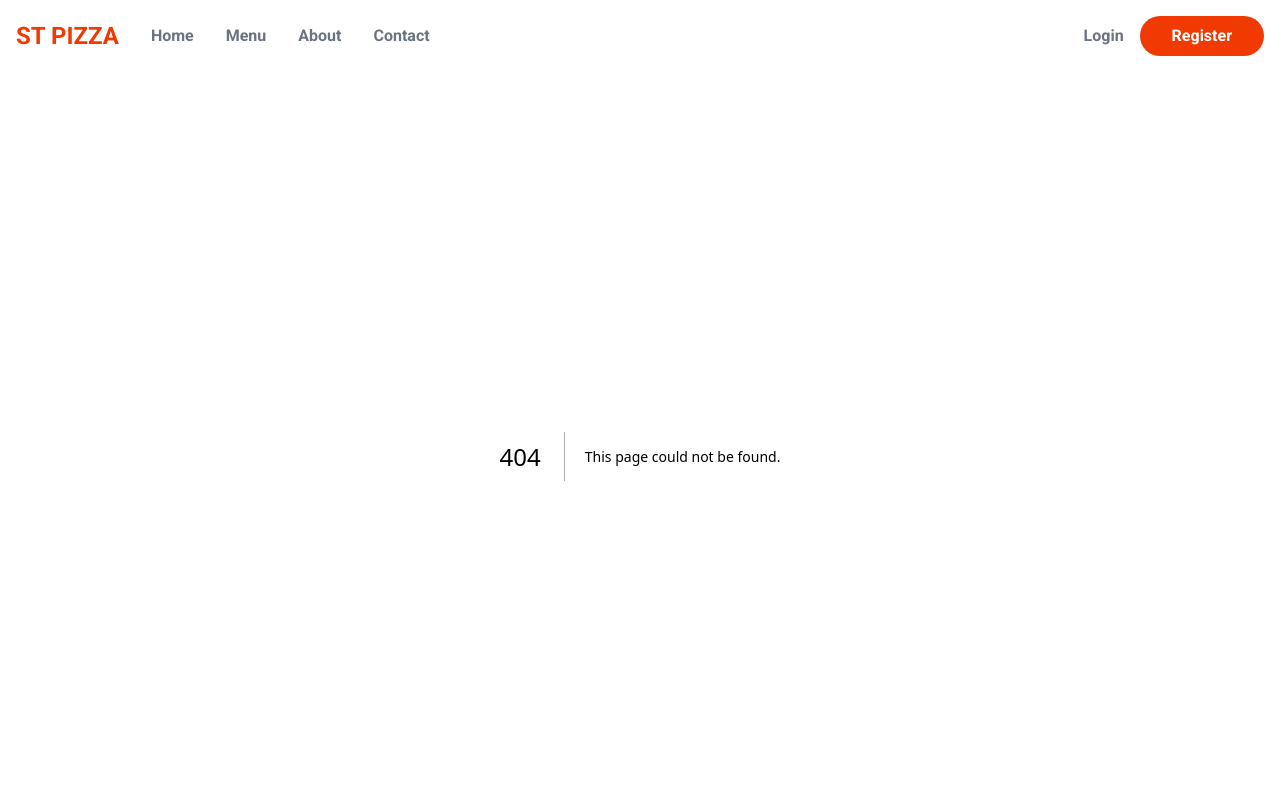
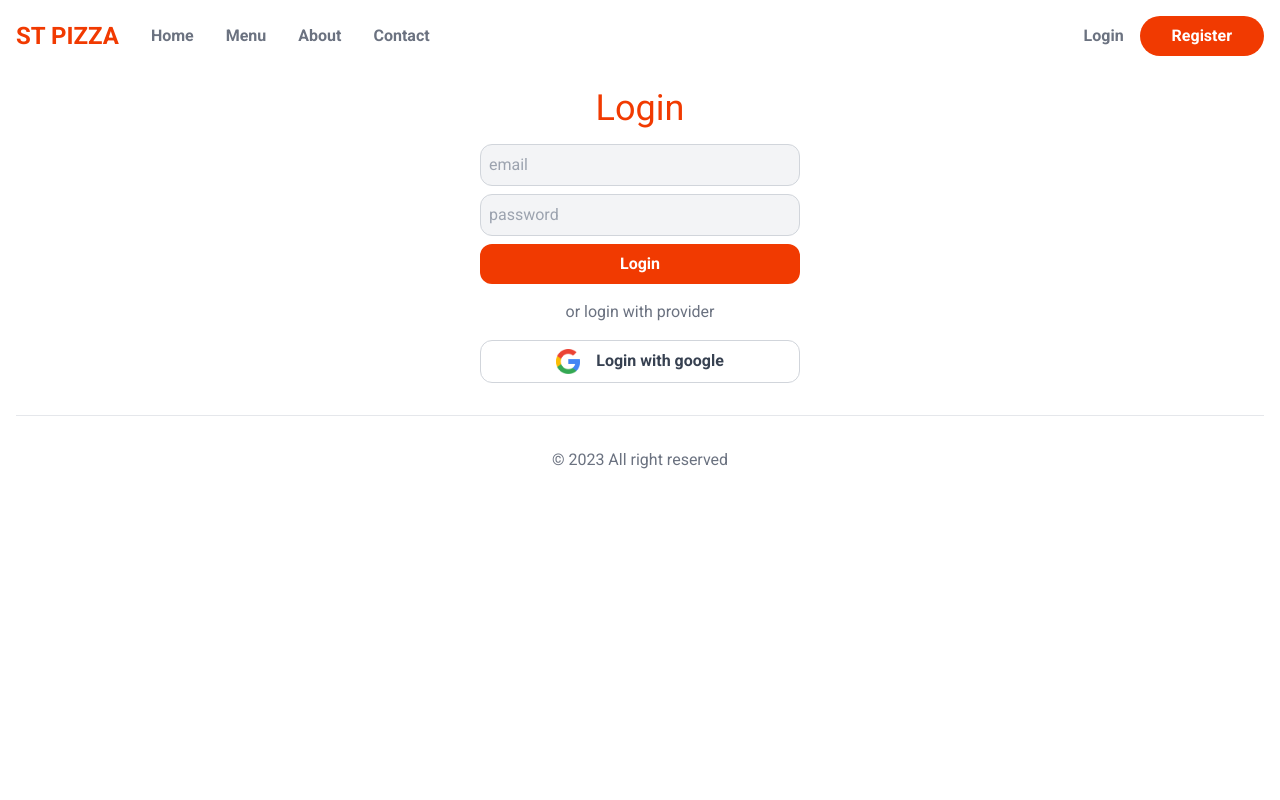
Before and after one commit to Raihanhn/Food_Ordering_App, a Next.js app: page /login in a window 1280 px wide. Before the commit this address had no page. Shown: the top 800 px of the page. Built offline with nearby package versions, Linux system fonts and the light colour scheme; no server answers.

Commit message:
login with google added

```diff
--- /dev/null
+++ b/src/app/api/auth/[...nextauth]/route.js
@@ -0,0 +1,43 @@
+import CredentialsProvider from "next-auth/providers/credentials";
+import NextAuth from "next-auth";
+import mongoose from "mongoose";
+import { User } from "../../../models/User";
+import bcrypt from "bcrypt";
+import GoogleProvider from "next-auth/providers/google";
+
+const handler = NextAuth({
+  secret: process.env.SECRET,
+  providers: [
+    GoogleProvider({
+      clientId: process.env.GOOGLE_CLIENT_ID,
+      clientSecret: process.env.GOOGLE_CLIENT_SECRET,
+    }),
+    CredentialsProvider({
+      name: "Credentials",
+      id: "credentials",
+      credentials: {
+        username: {
+          label: "Email",
+          type: "email",
+          placeholder: "test@example.com",
+        },
+        password: { label: "Password", type: "password" },
+      },
+      async authorize(credentials, req) {
+        const email = credentials?.email;
+        const password = credentials?.password;
+        mongoose.connect(process.env.MONGO_URL);
+        const user = await User.findOne({ email });
+        const passwordOk = user && bcrypt.compareSync(password, user.password);
+
+        if (passwordOk) {
+          return user;
+        }
+
+        return null;
+      },
+    }),
+  ],
+});
+
+export { handler as GET, handler as POST };
--- a/src/app/api/auth/[...nextauth]/route.ts
+++ /dev/null
@@ -1,41 +0,0 @@
-import CredentialsProvider from "next-auth/providers/credentials";
-import NextAuth from "next-auth";
-
-const handler = NextAuth({
-  providers: [
-    CredentialsProvider({
-      name: "Credentials",
-      credentials: {
-        username: {
-          label: "Email",
-          type: "email",
-          placeholder: "test@example.com",
-        },
-        password: { label: "Password", type: "password" },
-      },
-      async authorize(credentials, req) {
-        // You need to provide your own logic here that takes the credentials
-        // submitted and returns either a object representing a user or value
-        // that is false/null if the credentials are invalid.
-        // e.g. return { id: 1, name: 'J Smith', email: 'jsmith@example.com' }
-        // You can also use the `req` object to obtain additional parameters
-        // (i.e., the request IP address)
-        const res = await fetch("/your/endpoint", {
-          method: "POST",
-          body: JSON.stringify(credentials),
-          headers: { "Content-Type": "application/json" },
-        });
-        const user = await res.json();
-
-        // If no error and we have user data, return it
-        if (res.ok && user) {
-          return user;
-        }
-        // Return null if user data could not be retrieved
-        return null;
-      },
-    }),
-  ],
-});
-
-export { handler as GET, handler as POST };
--- /dev/null
+++ b/src/app/components/AppContext.js
@@ -0,0 +1,7 @@
+"use client";
+import React from "react";
+import { SessionProvider } from "next-auth/react";
+
+export default function AppProvider({ children }) {
+  return <SessionProvider> {children} </SessionProvider>;
+}
--- a/src/app/components/layout/Header.js
+++ b/src/app/components/layout/Header.js
@@ -1,7 +1,11 @@
+"use client";
 import React from "react";
 import Link from "next/link";
+import { signOut, useSession } from "next-auth/react";
 
 export default function Header() {
+  const session = useSession();
+  const status = session.status;
   return (
     <header className="flex items-center justify-between">
       <nav className="flex items-center gap-8 text-gray-500 font-semibold  ">
@@ -14,6 +18,16 @@
         <Link href={""}>Contact</Link>
       </nav>
       <nav className="flex items-center gap-4 text-gray-500 font-semibold">
+        {status === "authenticated" && (
+          <button
+            onClick={() => signOut()}
+            className="bg-primary text-white rounded-full px-8 py-2 "
+          >
+            Logout
+          </button>
+        )}
+        {status !== "authenticated" && (
+          <>
             <Link href="/login">Login</Link>
             <Link
               href={"/register"}
@@ -21,6 +35,8 @@
             >
               Register
             </Link>
+          </>
+        )}
       </nav>
     </header>
   );
--- a/src/app/components/layout/Hero.js
+++ b/src/app/components/layout/Hero.js
@@ -17,11 +17,11 @@
           delicious joy in life
         </p>
         <div className="flex gap-4 text-sm">
-          <button className="bg-primary uppercase text-white  items-center px-4 py-2 rounded-full flex gap-2">
+          <button className="bg-primary justify-center uppercase text-white  items-center  py-2 rounded-full flex gap-2">
             Order now
             <Right />
           </button>
-          <button className="flex gap-2 py-2 text-gray-600 font-semibold">
+          <button className="flex border-0 items-center gap-2 py-2 text-gray-600 font-semibold">
             Learn more
             <Right />
           </button>
--- a/src/app/layout.js
+++ b/src/app/layout.js
@@ -2,6 +2,7 @@
 import "./globals.css";
 import Header from "./components/layout/Header";
 import Footer from "./components/layout/Footer";
+import AppProvider from "./components/AppContext";
 
 const roboto = Roboto({ subsets: ["latin"], weight: ["400", "500", "700"] });
 
@@ -15,9 +16,11 @@
     <html lang="en">
       <body className={roboto.className}>
         <main className="max-w-7xl mx-auto p-4">
-          <Header />
-          {children}
-          <Footer />
+          <AppProvider>
+            <Header />
+            {children}
+            <Footer />
+          </AppProvider>
         </main>
       </body>
     </html>
--- /dev/null
+++ b/src/app/login/page.js
@@ -0,0 +1,53 @@
+"use client";
+import { signIn } from "next-auth/react";
+import Image from "next/image";
+import React, { useState } from "react";
+
+export default function LoginPage() {
+  const [email, setEmail] = useState("");
+  const [password, setPassword] = useState("");
+  const [loginInProgress, setLoginInProgress] = useState(false);
+
+  async function handleFormSubmit(ev) {
+    ev.preventDefault();
+    setLoginInProgress(true);
+    await signIn("credentials", { email, password, callbackUrl: "/" });
+    setLoginInProgress(false);
+  }
+  return (
+    <section className="mt-8">
+      <h1 className="text-center text-primary text-4xl mb-4">Login</h1>
+      <form className="max-w-xs mx-auto" onSubmit={handleFormSubmit}>
+        <input
+          type="email"
+          name="email"
+          placeholder="email"
+          value={email}
+          onChange={(ev) => setEmail(ev.target.value)}
+          disabled={loginInProgress}
+        />
+        <input
+          type="password"
+          name="password"
+          placeholder="password"
+          value={password}
+          onChange={(ev) => setPassword(ev.target.value)}
+          disabled={loginInProgress}
+        />
+        <button disabled={loginInProgress} className="" type="submit">
+          Login
+        </button>
+        <div className="my-4 text-center text-gray-500">
+          or login with provider
+        </div>
+        <button
+          onClick={() => signIn("google", { callbackUrl: "/" })}
+          className="flex gap-4 justify-center"
+        >
+          <Image src={"/google.png"} alt="" width={24} height={24} />
+          Login with google
+        </button>
+      </form>
+    </section>
+  );
+}
--- a/src/app/register/page.js
+++ b/src/app/register/page.js
@@ -53,7 +53,10 @@
         <div className="my-4 text-center text-gray-500">
           or login with provider
         </div>
-        <button className="flex gap-4 justify-center">
+        <button
+          onClick={() => signIn("google", { callbackUrl: "/" })}
+          className="flex gap-4 justify-center"
+        >
           <Image src={"/google.png"} alt="" width={24} height={24} />
           Login with google
         </button>
```
Also changed, not shown: tsconfig.json (+7 -1 lines), 2 other files (tests, documents, lock files or other folders). Lines whose indentation alone changed are shown as unchanged.
